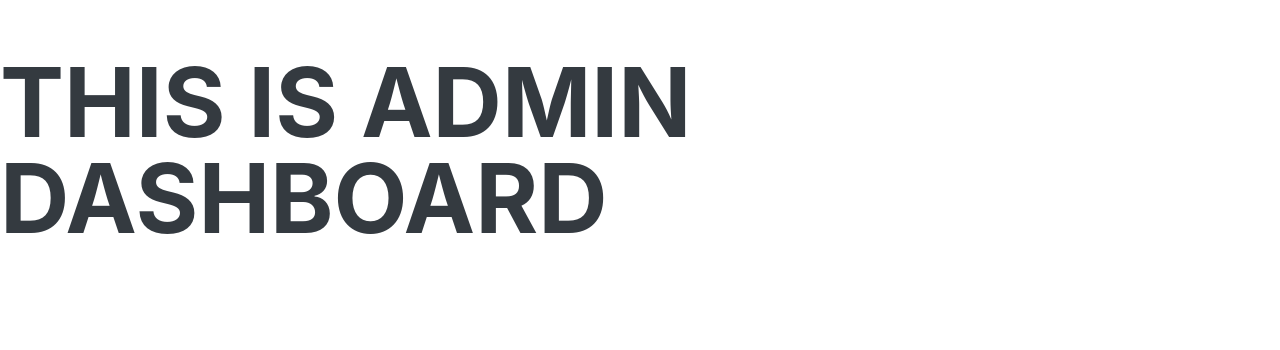
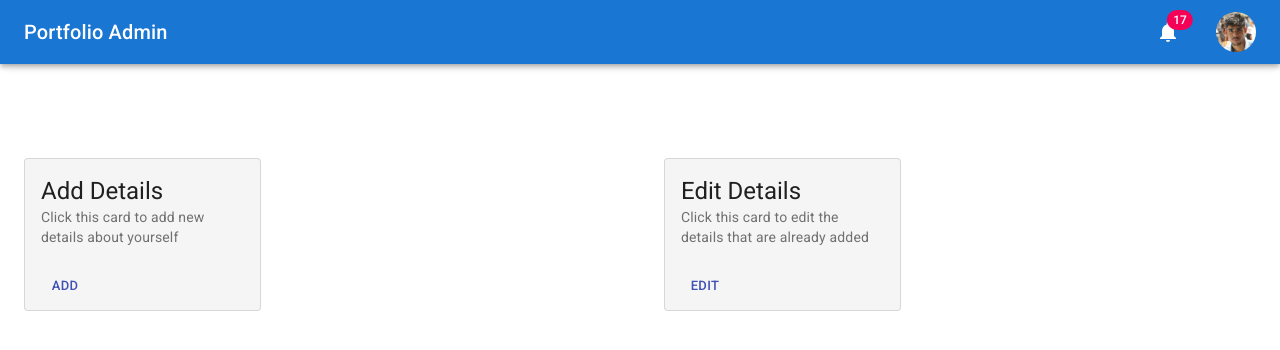
Before and after one commit to vishnumd91/My-Portfolio-UI, a React app in the folder portfolio UI/: page /dashboard in a window 1280 px wide. Shown: the top 350 px of the page. Built offline with nearby package versions, Linux system fonts and the light colour scheme; a web font is replaced by a local one.

Commit message:
Initial dashboard page using material UI

```diff
--- a/portfolio UI/package.json
+++ b/portfolio UI/package.json
@@ -42,6 +42,9 @@
     "webpack-dev-server": "^3.11.2"
   },
   "dependencies": {
+    "@material-ui/core": "^4.12.3",
+    "@material-ui/icons": "^4.11.2",
+    "@material-ui/styles": "^4.11.4",
     "react": "^17.0.1",
     "react-dom": "^17.0.1",
     "react-router-dom": "^5.2.0",
--- a/portfolio UI/public/index.html
+++ b/portfolio UI/public/index.html
@@ -5,6 +5,10 @@
     <meta name="viewport" content="width=device-width, initial-scale=1.0" />
     <title>Portfolio Application</title>
     <link rel="icon" type="image/x-icon" href="public\assets\favicon.ico" />
+    <link
+      rel="stylesheet"
+      href="https://fonts.googleapis.com/css?family=Roboto:300,400,500,700&display=swap"
+    />
     <!-- Font Awesome icons (free version)-->
     <script
       src="https://use.fontawesome.com/releases/v5.15.1/js/all.js"
--- /dev/null
+++ b/portfolio UI/src/components/admin/dashboard/Card.js
@@ -0,0 +1,56 @@
+import React from "react";
+
+import { makeStyles } from "@material-ui/core/styles";
+import {
+  Button,
+  Card,
+  CardActions,
+  CardContent,
+  Container,
+  Typography,
+} from "@material-ui/core";
+
+const useStyles = makeStyles((theme) => ({
+  container: {
+    height: "auto",
+    paddingTop: theme.spacing(10),
+  },
+  cardContainer: {
+    width: "40%",
+    height: "auto",
+    marginTop: theme.spacing(3),
+    backgroundColor: "#f5f5f5",
+    cursor: "pointer",
+    [theme.breakpoints.down("sm")]: {
+      width: "100%",
+    }
+  },
+}));
+
+const CardItem = (props) => {
+  const classes = useStyles();
+  // eslint-disable-next-line react/prop-types
+  const { title, description, buttonText } = props;
+
+  return (
+    <Container className={classes.container}>
+      <Card variant="outlined" className={classes.cardContainer}>
+        <CardContent>
+          <Typography gutterBottom variant="h5" component="span">
+            {title}
+          </Typography>
+          <Typography variant="body2" color="textSecondary" component="p">
+            {description}
+          </Typography>
+        </CardContent>
+        <CardActions>
+          <Button size="small" color="primary">
+            {buttonText}
+          </Button>
+        </CardActions>
+      </Card>
+    </Container>
+  );
+};
+
+export default CardItem;
--- a/portfolio UI/src/components/admin/dashboard/Dashboard.js
+++ b/portfolio UI/src/components/admin/dashboard/Dashboard.js
@@ -1,11 +1,30 @@
-import React from 'react'
+import { Grid } from "@material-ui/core";
+import React from "react";
+import CardItem from "./Card";
+import NavBar from "./Navbar";
 
 const Dashboard = () => {
   return (
     <div>
-      <h1>This is Admin Dashboard</h1>
+      <NavBar />
+      <Grid container>
+        <Grid item sm={6}>
+          <CardItem
+            title="Add Details"
+            description="Click this card to add new details about yourself"
+            buttonText="Add"
+          />
+        </Grid>
+        <Grid item sm={6}>
+          <CardItem
+            title="Edit Details"
+            description="Click this card to edit the details that are already added"
+            buttonText="Edit"
+          />
+        </Grid>
+      </Grid>
     </div>
-  )
-}
+  );
+};
 
-export default Dashboard
+export default Dashboard;
--- /dev/null
+++ b/portfolio UI/src/components/admin/dashboard/Navbar.js
@@ -0,0 +1,55 @@
+import React from "react";
+
+import { makeStyles } from "@material-ui/core/styles";
+import {
+  AppBar,
+  Avatar,
+  IconButton,
+  Toolbar,
+  Typography,
+  Badge,
+} from "@material-ui/core";
+import NotificationsIcon from "@material-ui/icons/Notifications";
+
+const useStyles = makeStyles((theme) => ({
+  textColor: {
+    color: "#fff",
+  },
+  toolBar: {
+    backgroundColor: "#1976d2",
+    display: "flex",
+    justifyContent: "space-between",
+  },
+  icon: {
+    marginLeft: "auto",
+    marginRight: theme.spacing(3),
+  }
+}));
+
+const NavBar = () => {
+
+  const classes = useStyles();
+
+  return (
+    <AppBar position="fixed">
+      <Toolbar className={classes.toolBar}>
+        <Typography variant="h6" component="span" className={classes.textColor}>
+          Portfolio Admin
+        </Typography>
+        <IconButton aria-label="show 17 new notifications" color="inherit" className={classes.icon}>
+          <Badge badgeContent={17} color="secondary">
+            <NotificationsIcon />
+          </Badge>
+        </IconButton>
+        <Typography variant="h6" component="span" className={classes.textColor}>
+          <Avatar
+            alt="Vishnu M D"
+            src="http://localhost:3000/public/assets/profile.jpg"
+          />
+        </Typography>
+      </Toolbar>
+    </AppBar>
+  );
+};
+
+export default NavBar;
```
Also changed, not shown: portfolio UI/src/components/admin/dashboard/Dashboard.css (deleted).
